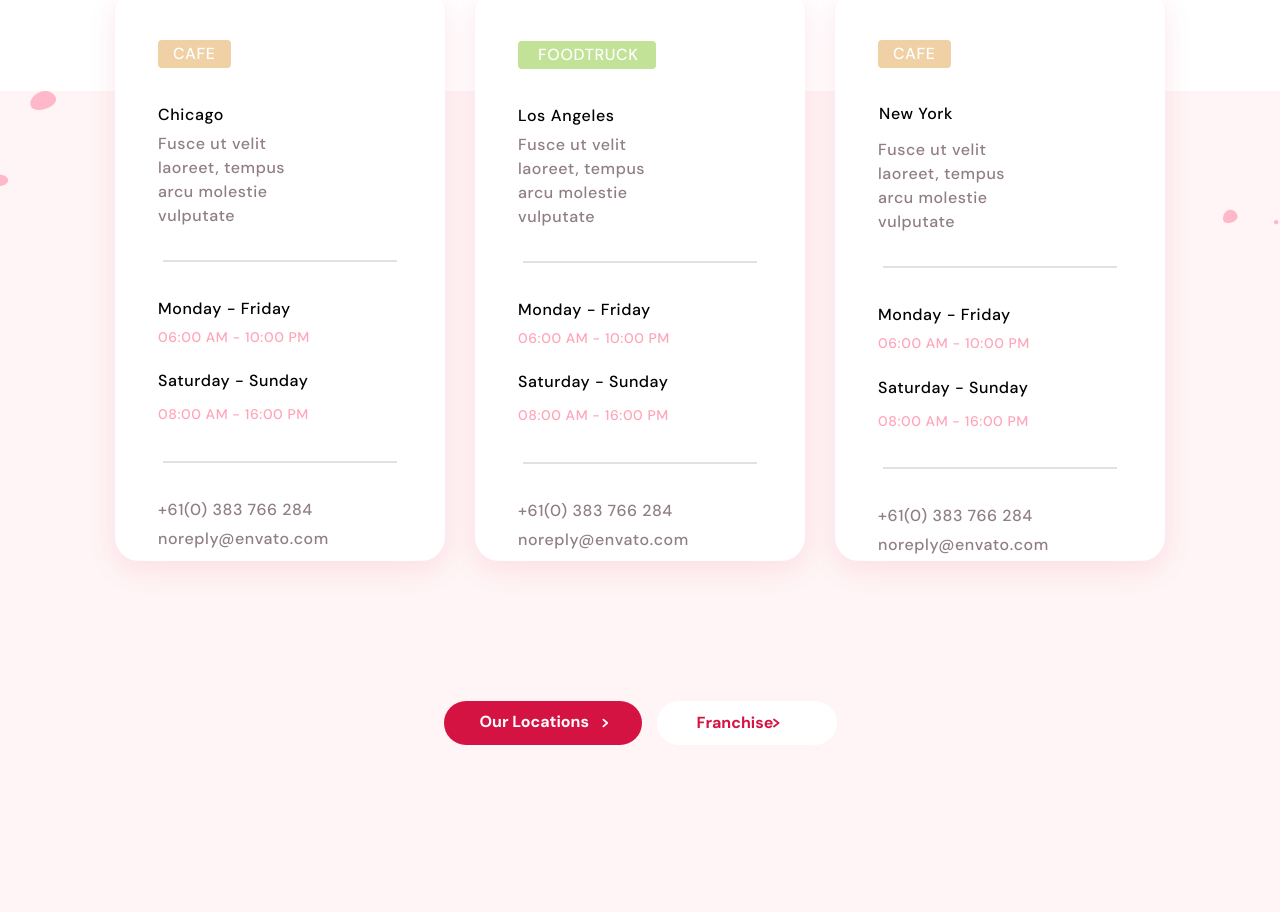
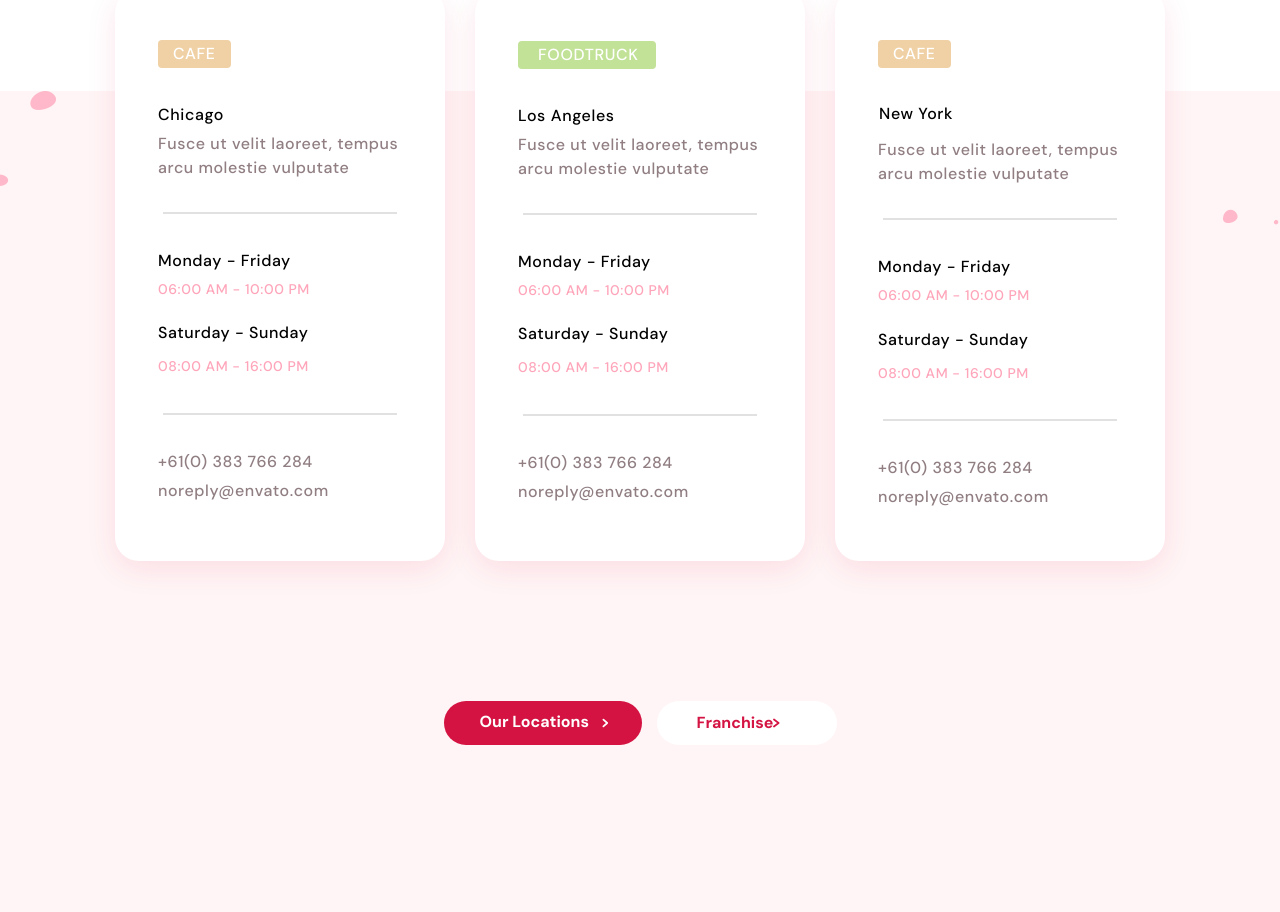
Before and after one commit to Agarkovsergey/GoIt_TeamProject, a website built with Parcel: page src/index.html in a window 1280 px wide. Shown: the part 3760-4672 px from the top of the page. Built offline with nearby package versions, Linux system fonts and the light colour scheme.

Commit message:
all-locations

```diff
--- a/src/sass/componets/_location.scss
+++ b/src/sass/componets/_location.scss
@@ -336,7 +336,7 @@
     padding-right: 21px;
     padding-left: 20px;
     margin-bottom: 25px;
-    max-width: 185px;
+    width: 185px;
     font-weight: 500;
     font-size: 12px;
     line-height: 1.5;
@@ -348,7 +348,7 @@
       margin-bottom: 30px;
       padding-right: 32px;
       padding-left: 31px;
-      max-width: 158px;
+      width: 158px;
     }
     @media screen and (min-width: 1280px) {
       font-size: 16px;
```
